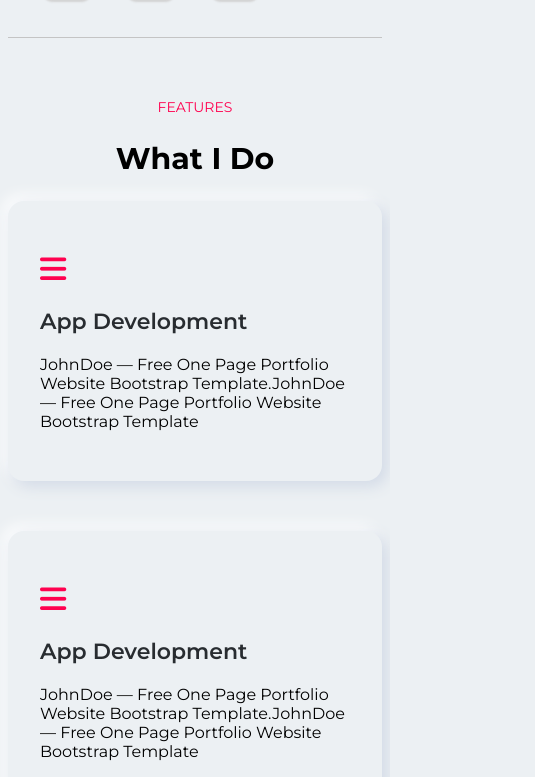
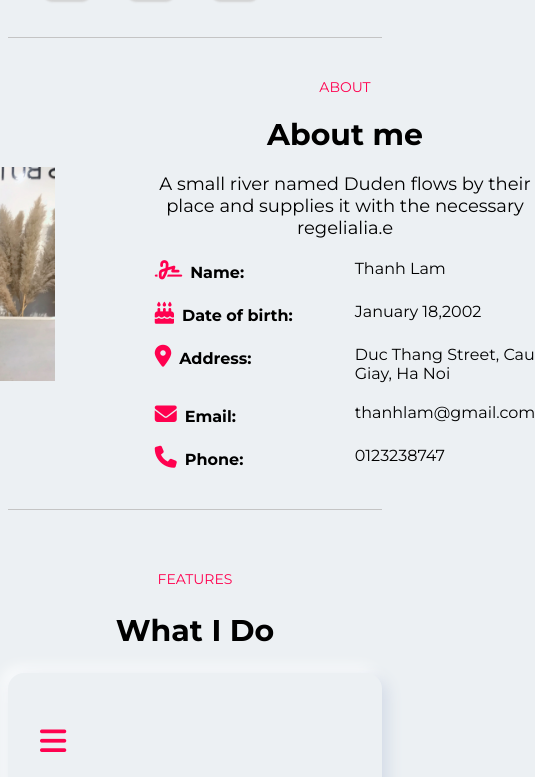
Before and after one commit to thang2603/portfolio, a plain HTML site: page index.html in a window 390 px wide. Shown: the part 1175-1952 px from the top of the page, 535 px wide, since content can reach past the window. Drawn offline with Linux system fonts and the light colour scheme.

Commit message:
responsive4

```diff
--- a/index.html
+++ b/index.html
@@ -28,6 +28,7 @@
       </div>
       <div class="right-menu">
         <p onclick="scrollToSection('home')">HOME</p>
+        <p onclick="scrollToSection('home')">ABOUT ME</p>
         <p onclick="scrollToSection('features')">FEATURES</p>
         <p onclick="scrollToSection('resume')">RESUME</p>
         <p onclick="scrollToSection('contact')">CONTACT</p>
@@ -96,7 +97,43 @@
           <img class="home-img" src="./assets/avatar.jpg" />
         </div>
       </div>
-
+      <div id="about-me">
+        <div class="box-home-img about-img">
+          <img class="home-img" src="./assets/avatar.jpg" />
+        </div>
+        <div class="table-container">
+          <div class="about-me-intro">
+            <p class="features-title">ABOUT</p>
+            <h2>About me</h2>
+            <h4>
+              A small river named Duden flows by their place and supplies it
+              with the necessary regelialia.e
+            </h4>
+          </div>
+          <div class="about-me-box">
+            <div class="about-me-item">
+              <h3><i class="fa-solid fa-signature"></i>Name:</h3>
+              <p>Thanh Lam</p>
+            </div>
+            <div class="about-me-item">
+              <h3><i class="fa-solid fa-cake-candles"></i>Date of birth:</h3>
+              <p>January 18,2002</p>
+            </div>
+            <div class="about-me-item">
+              <h3><i class="fa-solid fa-location-dot"></i>Address:</h3>
+              <p>Duc Thang Street, Cau Giay, Ha Noi</p>
+            </div>
+            <div class="about-me-item">
+              <h3><i class="fa-solid fa-envelope"></i>Email:</h3>
+              <p>thanhlam@gmail.com</p>
+            </div>
+            <div class="about-me-item">
+              <h3><i class="fa-solid fa-phone"></i>Phone:</h3>
+              <p>0123238747</p>
+            </div>
+          </div>
+        </div>
+      </div>
       <div id="features">
         <p class="features-title">FEATURES</p>
         <h3 class="features-header">What I Do</h3>
@@ -138,7 +175,7 @@
       </div>
 
       <div id="resume">
-        <p class="features-title">Resume</p>
+        <p class="features-title">RESUME</p>
         <h3 class="resume-title">My Resume</h3>
         <div class="tab">
           <div class="tab-education" onclick="changeTab('tab-education')">
@@ -150,7 +187,6 @@
         </div>
         <menu>
           <div id="tab-education" class="education-container chose-tab">
-            <p>Education Quality</p>
             <div class="education">
               <div class="education-box">
                 <h4>Personal Portfolion April Fools</h4>
@@ -237,7 +273,7 @@
       </div>
 
       <div id="contact">
-        <div>
+        <div class="contact-box-title">
           <p class="contact-title">Contact</p>
           <h3 class="contact-header">Contact With Me</h3>
         </div>
--- a/style.css
+++ b/style.css
@@ -143,11 +143,62 @@ header {
   align-items: center;
   border-radius: 8px;
 }
+#about-me {
+  display: flex;
+  justify-content: center;
+  align-items: center;
+  gap: 100px;
+  padding-bottom: 40px;
+  border-bottom: 1px #c4c4c4 solid;
+  margin-top: 40px;
+}
+.about-me-intro {
+  display: flex;
+  justify-content: center;
+  align-items: center;
+  flex-direction: column;
+  gap: 20px;
+}
+.about-me-intro h2 {
+  font-size: 30px;
+  text-align: center;
+}
+.about-me-intro h4 {
+  font-size: 18px;
+  font-weight: 400;
+  text-align: center;
+}
+.about-me-box {
+  margin-top: 20px;
+  display: flex;
+  flex-direction: column;
+  gap: 20px;
+}
+.about-me-item {
+  display: flex;
+}
+.about-me-item h3 {
+  min-width: 200px;
+}
+.about-me-item i {
+  padding-right: 8px;
+  font-size: 22px;
+  color: #ff014f;
+}
+.table-container {
+  flex: 1;
+  display: flex;
+  justify-content: center;
+  align-items: center;
+  flex-direction: column;
+}
 #features {
   margin-top: 60px;
   display: flex;
   flex-direction: column;
   gap: 24px;
+  padding-bottom: 40px;
+  border-bottom: 1px #c4c4c4 solid;
 }
 .features-title {
   color: #ff014f;
@@ -189,11 +240,12 @@ header {
   font-size: 30px;
 }
 #resume {
-  margin-top: 50px;
+  margin-top: 40px;
   display: flex;
-
   flex-direction: column;
-  gap: 40px;
+  gap: 24px;
+  padding-bottom: 40px;
+  border-bottom: 1px #c4c4c4 solid;
 }
 .education-container {
   display: flex;
@@ -270,7 +322,13 @@ header {
 }
 .contact-box-address {
 }
-
+.contact-box-title {
+  display: flex;
+  justify-content: center;
+  align-items: center;
+  gap: 24px;
+  flex-direction: column;
+}
 .contact-your-infor {
   flex: 1;
   min-width: 300px;
@@ -504,6 +562,9 @@ header {
     justify-content: center;
     background-color: #282c30;
   }
+  .about-img {
+    display: none;
+  }
 }
 /*Ipad dọc(768 x 1024)*/
 @media screen and (min-width: 768px) {
@@ -524,11 +585,17 @@ header {
   #menu {
     display: none;
   }
+  .about-img {
+    display: none;
+  }
 }
 /*Ipad ngang(1024 x 768)*/
 @media screen and (min-width: 1024px) {
   main {
     margin: 100px 120px;
+  }
+  .about-img {
+    display: block;
   }
 }
 @media screen and (min-width: 1524px) {
```
